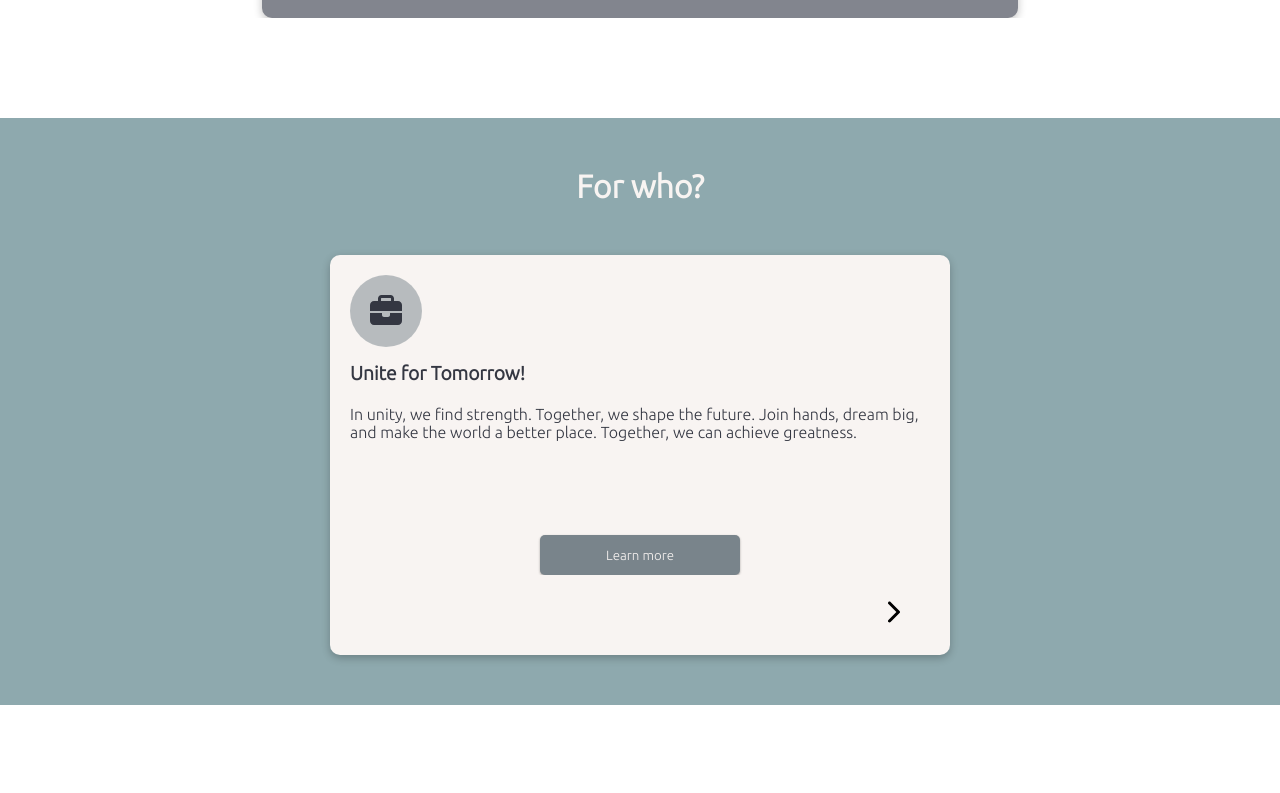
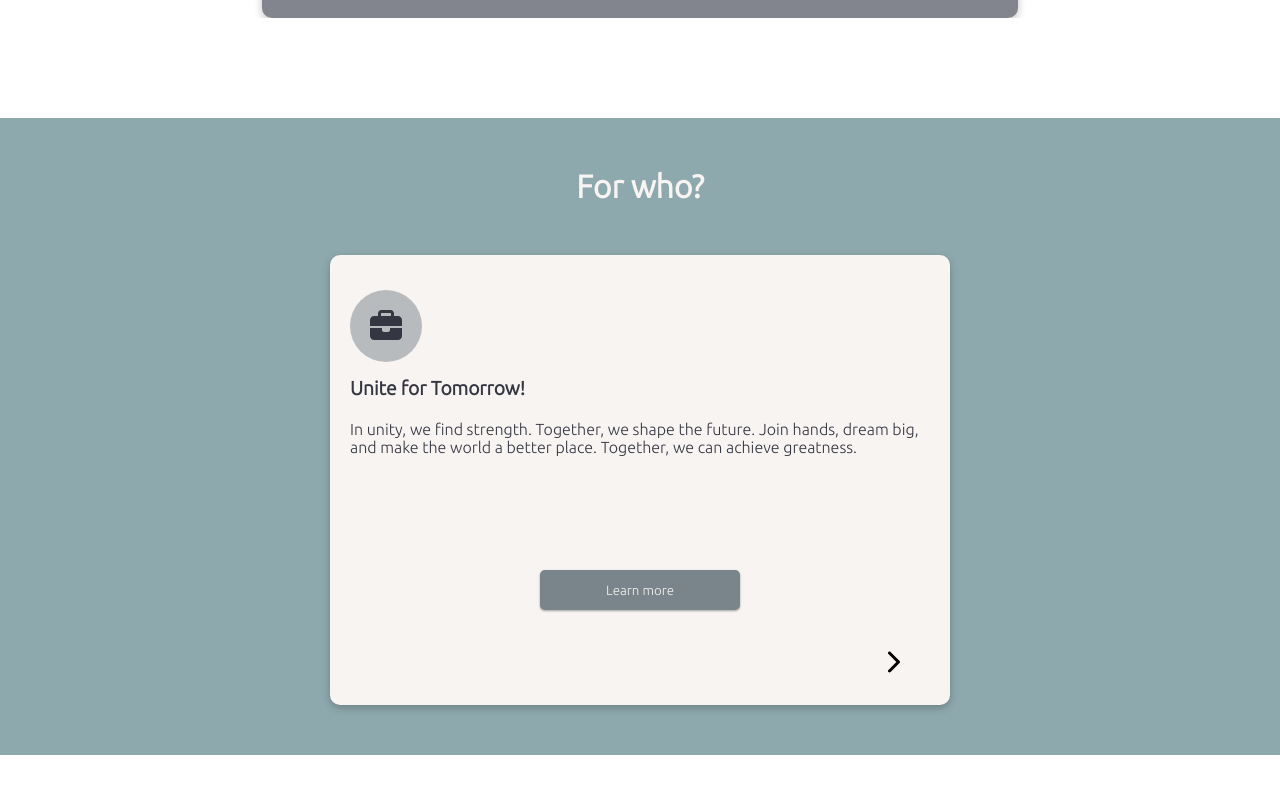
Before and after one commit to LensedStar/visacommers, a React (Create React App) app: page / in a window 1280 px wide. Shown: the part 1292-2085 px from the top of the page. Built offline with nearby package versions, Linux system fonts and the light colour scheme.

Commit message:
Add link button

```diff
--- a/src/Components/MainPage/WhoBlockMain/WhoBlockStyle.scss
+++ b/src/Components/MainPage/WhoBlockMain/WhoBlockStyle.scss
@@ -32,7 +32,7 @@ $clr-5:rgb(52, 55, 66);
     width: 50%;
     background-color: $clr-1;
     overflow: hidden;
-    height: 400px;
+    height: 450px;
     @media screen and (max-width: 1000px){
       width: 70%;
     }
@@ -63,7 +63,7 @@ $clr-5:rgb(52, 55, 66);
       justify-content: center;
       align-items: center;
       margin-bottom: 20px;
-      min-height: 300px;
+      min-height: 350px;
       overflow: hidden;
       .icon{
         align-self: flex-start;
@@ -82,6 +82,7 @@ $clr-5:rgb(52, 55, 66);
         color:$clr-5;
         font-size: 1rem;
         min-height: 130px;
+        margin-bottom: 20px;
       }
       .Wholink{
         text-decoration: none;
```
